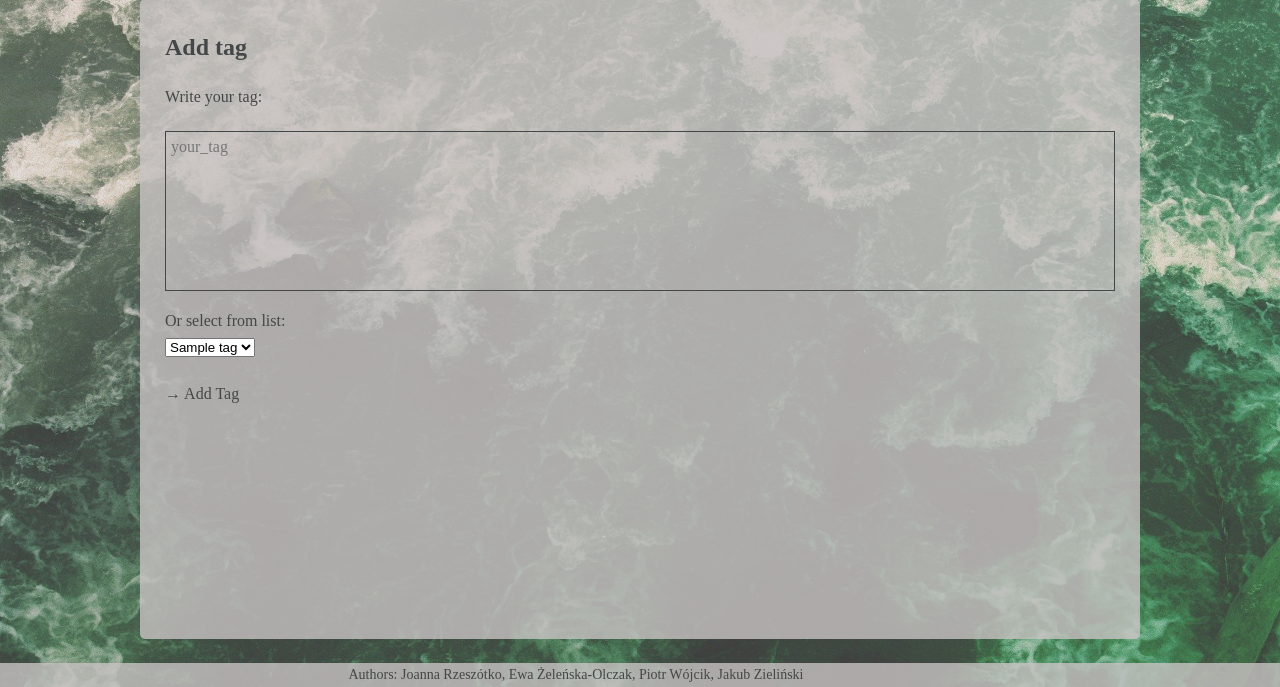
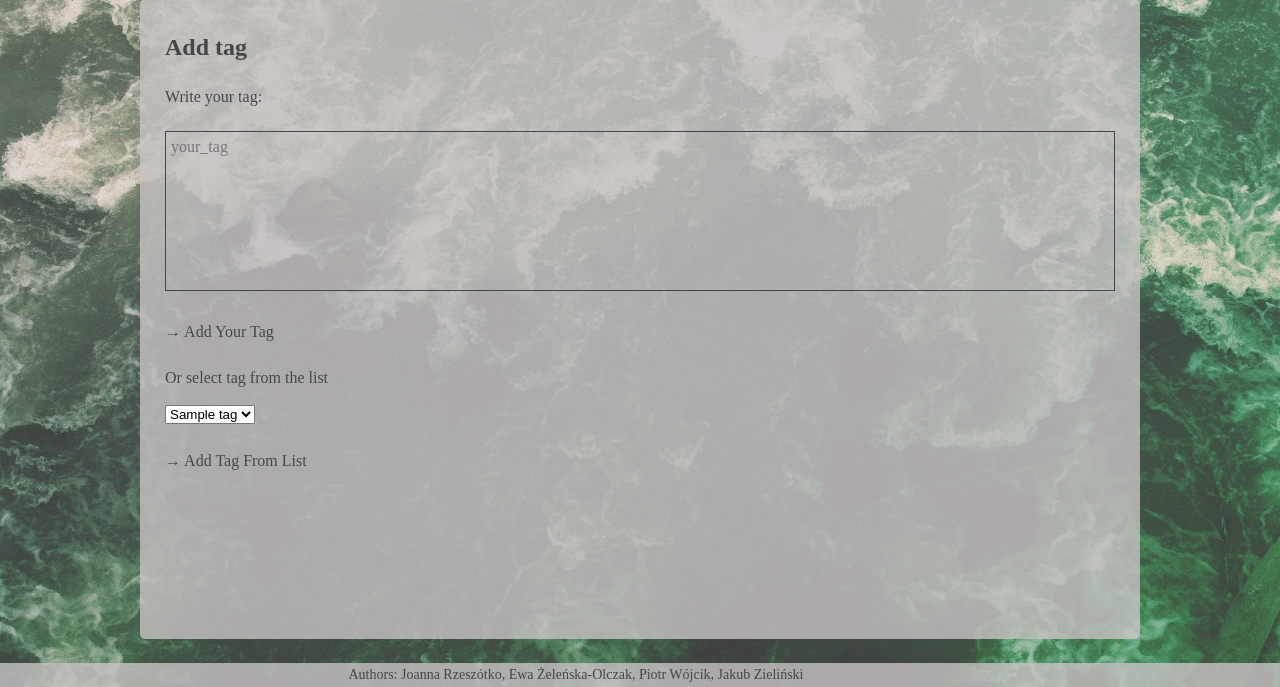
Before and after one commit to Pietrus914/Ask-mate, a Flask app: template templates/add_tag.html in a window 1280 px wide. Shown: the part 113-800 px from the top of the page. Run offline with Flask 2, Linux system fonts and the light colour scheme; the template is opened without the code that fills it: most values are stand-ins (such as "Sample title", 1, 10 or a date in 2020); some libraries are stand-ins or nearby versions.

Commit message:
adding tags from list or from user

```diff
--- a/server.py
+++ b/server.py
@@ -331,6 +331,7 @@ def new_answer_comment(answer_id):
 
 @app.route('/question/<question_id>/new-tag', methods=["GET", "POST"])
 def add_tag(question_id):
+    print(request.form)
     if request.method == "POST":
 
         tag_name = dict(request.form)
@@ -341,8 +342,25 @@ def add_tag(question_id):
         return redirect(url_for("display_question", question_id=question_id, tag_id=tag_id))
 
     if request.method == "GET":
+        possible_tags = []
         all_tags = data_manager.get_tag_to_list()
-        return render_template("add_tag.html", question_id=question_id, all_tags=all_tags)
+        tags_in_question = data_manager.get_tag_from_question()
+
+        for tag in all_tags:
+            if tag not in tags_in_question:
+                possible_tags.append(tag)
+
+        return render_template("add_tag.html", question_id=question_id, possible_tags=possible_tags)
+
+
+@app.route('/question/<question_id>/old-tag', methods=["POST"])
+def add_old_tag(question_id):
+
+    tag_name = dict(request.form)
+    tag_old_id = data_manager.get_tag_id_by_name(tag_name['tag_name']).get('id')
+    data_manager.add_question_tag_id(tag_old_id, question_id)
+
+    return redirect(url_for("display_question", question_id=question_id))
 
 
 @app.route('/tags/<tag_id>/delete')
--- a/templates/add_tag.html
+++ b/templates/add_tag.html
@@ -7,14 +7,22 @@
         <form action="{{ url_for('add_tag', question_id=question_id) }}" method="POST">
             <label for="tag_message">Write your tag:</label><br>
             <textarea id="tag_message"  rows="1" type="text" maxlength="500" name="tag_message" placeholder="your_tag"></textarea><br>
-            <p>Or select from list:</p>
-            <select id="tag_message" name="tag_message">
-                {% for tags in all_tags %}
-                    <option value={{ tags.id }}>{{ tags.name }}</option>
+            <br>
+            <input class="forward" type="submit" value="&rarr; Add your tag">
+        </form>
+    </div>
+    <br>
+    Or select tag from the list
+    <div>
+    <br>
+        <form action="{{ url_for('add_old_tag', question_id=question_id) }}" method="POST">
+            <select id="tag_name" name="tag_name">
+                {% for tags in possible_tags %}
+                    <option value={{ tags.name }}>{{ tags.name }}</option>
                 {% endfor %}
             </select>
             <br><br>
-            <input class="forward" type="submit" value="&rarr; Add tag">
+            <input class="forward" type="submit" value="&rarr; Add tag from list">
         </form>
     </div>
 {% endblock %}
```
Also changed, not shown: data_manager.py (+19 -0 lines).
